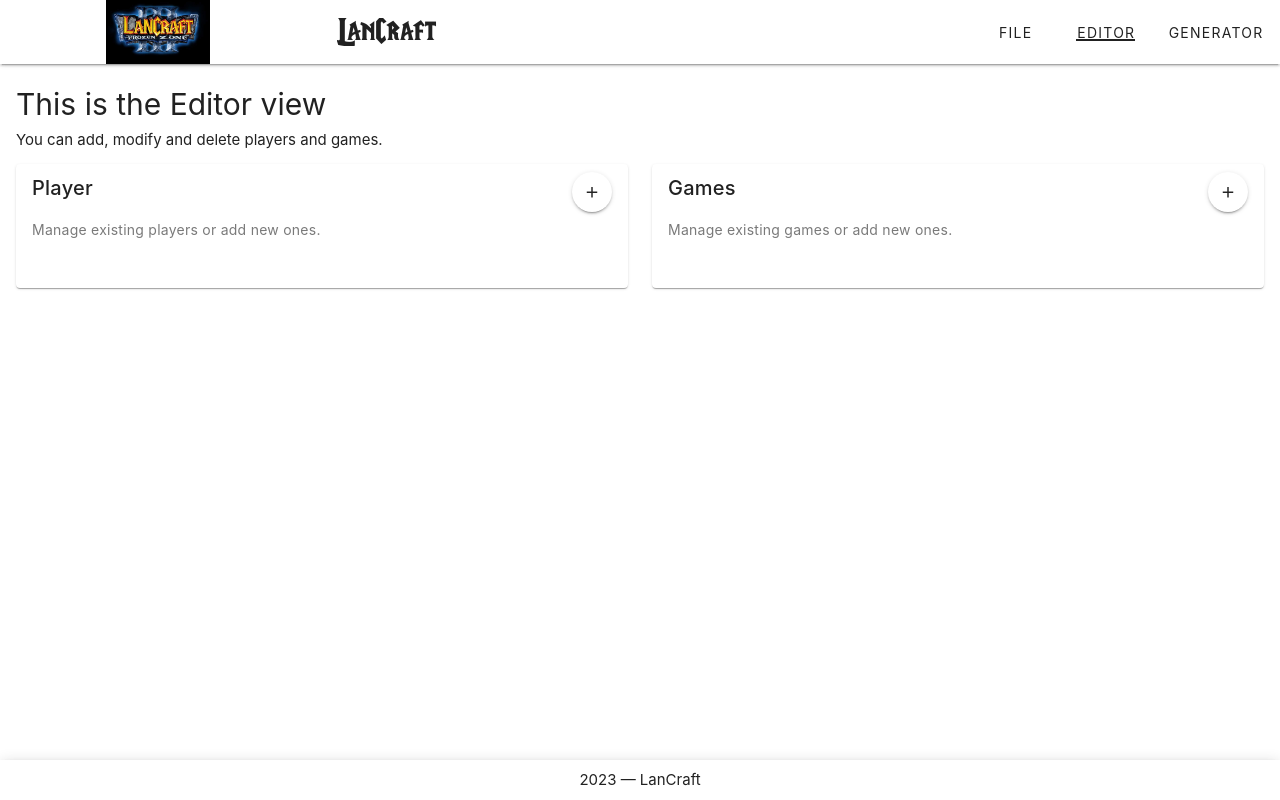
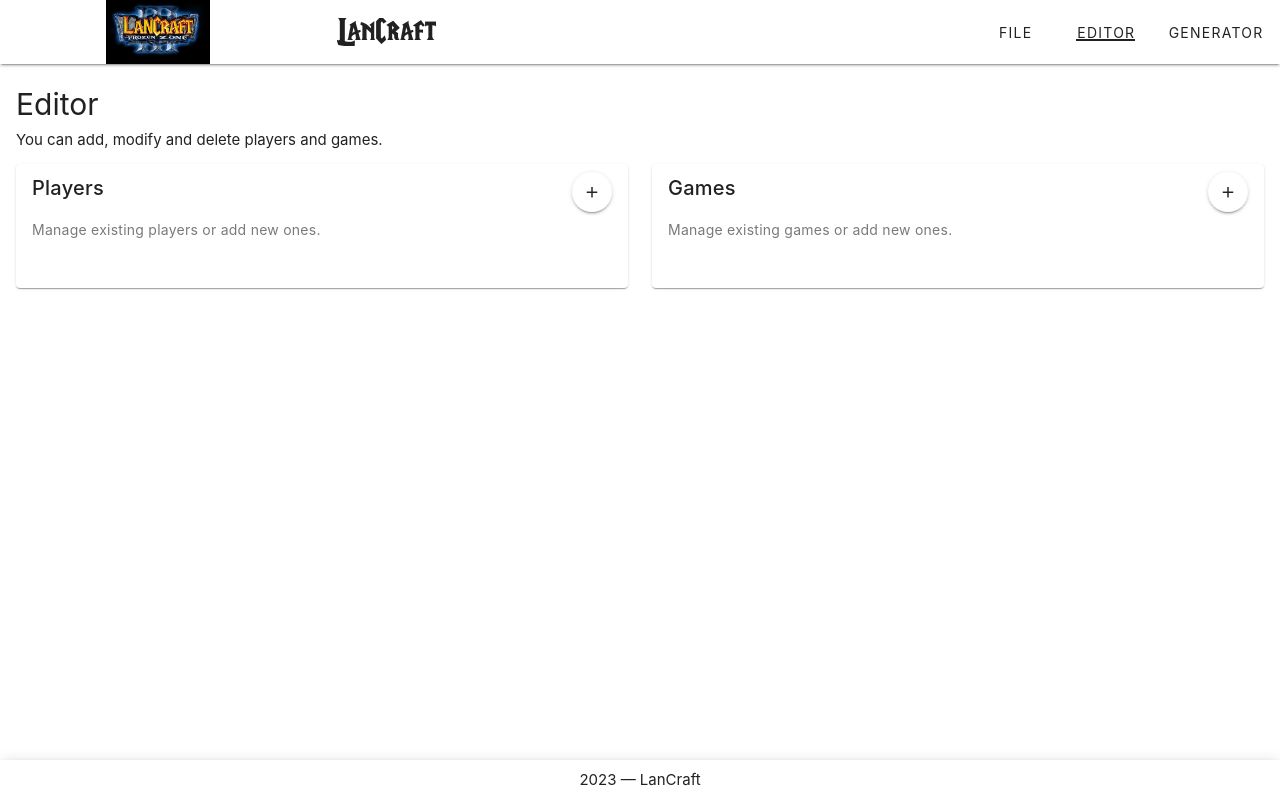
Before and after one commit to benitsch/team-generator, a Vue app: page /editor in a window 1280 px wide. Built offline with nearby package versions, Linux system fonts and the light colour scheme.

Commit message:
Text changes and remove comments

```diff
--- a/src/components/TournamentGenerator.vue
+++ b/src/components/TournamentGenerator.vue
@@ -28,20 +28,6 @@
 
             <v-divider class="mt-2"></v-divider>
           </template>
-<!--          <template #selection="{ item, index }">-->
-<!--            <span>{{ item.title }}</span>-->
-<!--          </template>-->
-<!--          <template #selection="{ item, index }">-->
-<!--            <v-chip v-if="index < 2">-->
-<!--              <span>{{ item.title }}</span>-->
-<!--            </v-chip>-->
-<!--            <span-->
-<!--              v-if="index === 2"-->
-<!--              class="text-grey text-caption align-self-center"-->
-<!--            >-->
-<!--        (+{{ value.length - 2 }} others)-->
-<!--      </span>-->
-<!--          </template>-->
         </v-select>
         <v-select
           v-model="selectedGameId"
@@ -146,7 +132,9 @@
     if (allParticipantsSelected()) {
       selectedParticipants.value.splice(0);
     } else {
-      selectedParticipants.value = [...state.players.map((player) => player.id)];
+      selectedParticipants.value = [
+        ...state.players.map((player) => player.id),
+      ];
     }
   }
 
--- a/src/views/EditorView.vue
+++ b/src/views/EditorView.vue
@@ -1,13 +1,13 @@
 <template>
   <div class="mb-3">
-    <h1>This is the Editor view</h1>
+    <h1>Editor</h1>
     <p>You can add, modify and delete players and games.</p>
   </div>
   <v-row>
     <v-col cols="12" md="6">
       <v-card>
         <v-card-title class="d-flex">
-          Player
+          Players
           <v-spacer></v-spacer>
           <v-btn
             size="small"
--- a/src/views/FileView.vue
+++ b/src/views/FileView.vue
@@ -1,6 +1,6 @@
 <template>
   <div class="mb-3">
-    <h1>This is the File view</h1>
+    <h1>File</h1>
     <p>You can upload and download the setup as JSON file.</p>
   </div>
   <v-row>
--- a/src/views/GeneratorView.vue
+++ b/src/views/GeneratorView.vue
@@ -1,5 +1,5 @@
 <template>
-  <h1>This is the Generator view</h1>
+  <h1>Generator</h1>
   <p>You can generate new team line-ups for tournaments.</p>
   <TournamentGenerator></TournamentGenerator>
 </template>
```
